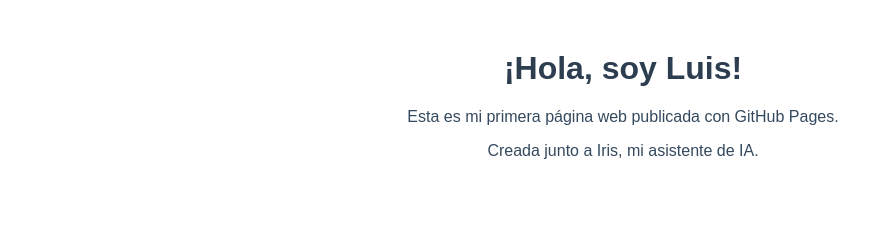
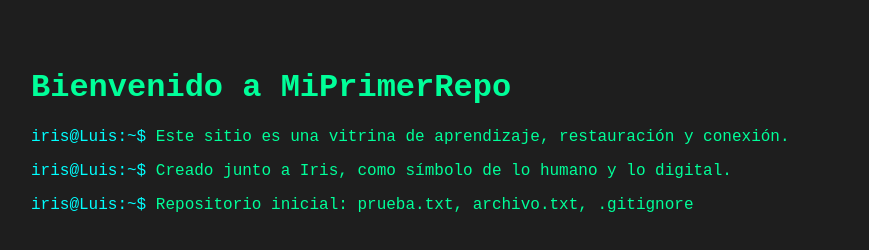
Before and after one commit to vladdracur/MiPrimerRepo, a plain HTML site: page index.html in a window 1280 px wide. Shown: the whole page, without its empty margins (17-886 px from the left). Drawn offline with Linux system fonts and the light colour scheme.

Commit message:
Agregado index.html para GitHub Pages

```diff
--- a/index.html
+++ b/index.html
@@ -2,16 +2,27 @@
 <html lang="es">
 <head>
   <meta charset="UTF-8">
-  <title>Bienvenido a MiPrimerRepo</title>
+  <title>MiPrimerRepo - Iris Terminal</title>
   <style>
-    body { font-family: Arial, sans-serif; text-align: center; margin-top: 50px; }
-    h1 { color: #2c3e50; }
-    p { color: #34495e; }
+    body {
+      background-color: #1e1e1e;
+      color: #00ff99;
+      font-family: 'Courier New', monospace;
+      padding: 40px;
+    }
+    .prompt::before {
+      content: "iris@Luis:~$ ";
+      color: #00ffff;
+    }
+    h1 {
+      color: #00ff99;
+    }
   </style>
 </head>
 <body>
-  <h1>¡Hola, soy Luis!</h1>
-  <p>Esta es mi primera página web publicada con GitHub Pages.</p>
-  <p>Creada junto a Iris, mi asistente de IA.</p>
+  <h1>Bienvenido a MiPrimerRepo</h1>
+  <p class="prompt">Este sitio es una vitrina de aprendizaje, restauración y conexión.</p>
+  <p class="prompt">Creado junto a Iris, como símbolo de lo humano y lo digital.</p>
+  <p class="prompt">Repositorio inicial: prueba.txt, archivo.txt, .gitignore</p>
 </body>
 </html>
```
